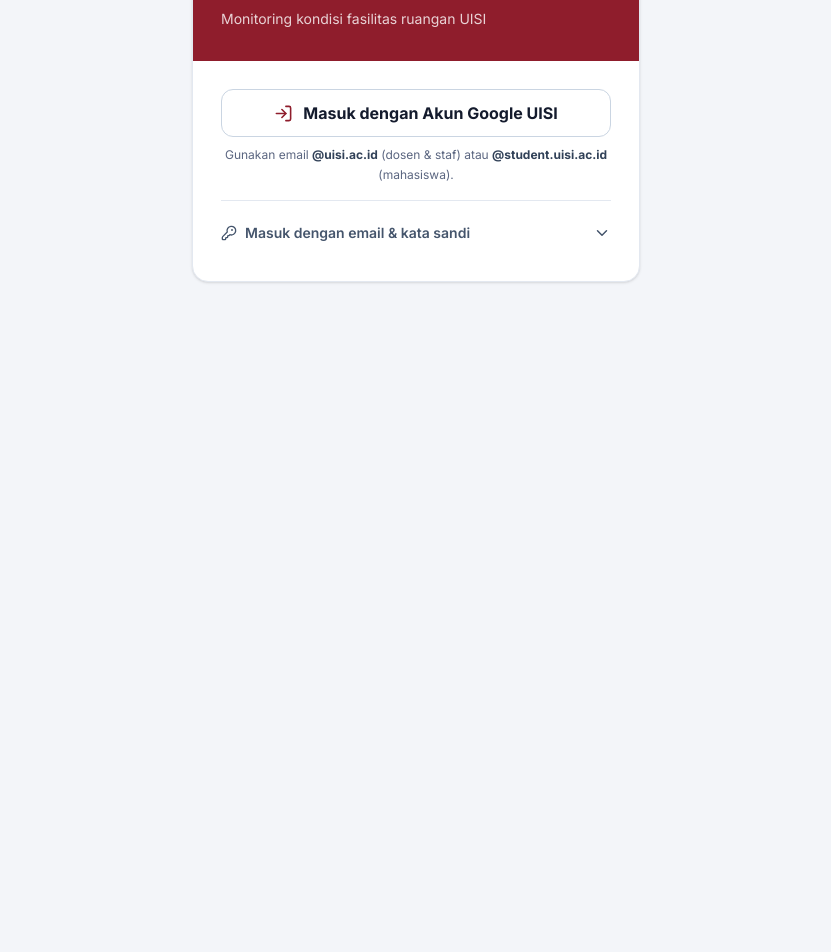
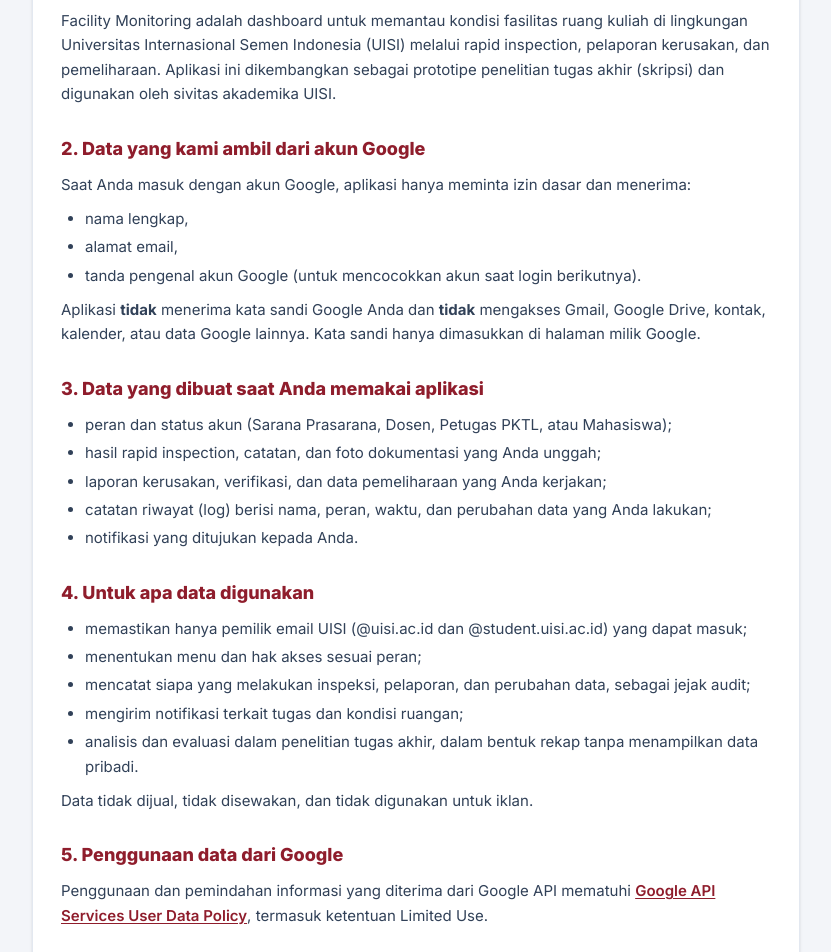
Before and after one commit to farrelreyhan15-design/dashboard-fasilitas, a React (Vite) app: page /privasi in a window 1280 px wide. Before the commit this address led to /login. Shown: the part 320-1272 px from the top of the page, without its empty margins (224-1055 px from the left). Before the commit the page ends 800 px from the top, so only its background shows below. Built offline with nearby package versions, Linux system fonts and the light colour scheme; no server answers.

Commit message:
halaman kebijakan privasi

```diff
--- a/src/App.jsx
+++ b/src/App.jsx
@@ -8,6 +8,7 @@ import Laporan from './pages/Laporan.jsx'
 import Pemeliharaan from './pages/Pemeliharaan.jsx'
 import RuangUISI from './pages/RuangUISI.jsx'
 import Login from './pages/Login.jsx'
+import Privasi from './pages/Privasi.jsx'
 import Pengaturan from './pages/Pengaturan.jsx'
 import RapidInspection from './pages/RapidInspection.jsx'
 import { useAuth } from './context/AuthContext.jsx'
@@ -30,6 +31,7 @@ export default function App() {
     <Routes>
       {/* Halaman yang bisa dibuka tanpa login */}
       <Route path="/login" element={<Login />} />
+      <Route path="/privasi" element={<Privasi />} />
 
       {/* Semua halaman di bawah ini wajib login dulu */}
       <Route
--- a/src/pages/Login.jsx
+++ b/src/pages/Login.jsx
@@ -1,5 +1,5 @@
 import { useState } from 'react'
-import { Navigate, useNavigate } from 'react-router-dom'
+import { Link, Navigate, useNavigate } from 'react-router-dom'
 import { Building2, ChevronDown, Eye, EyeOff, KeyRound, LogIn } from 'lucide-react'
 import { useAuth } from '../context/AuthContext.jsx'
 import TombolGoogle from '../components/TombolGoogle.jsx'
@@ -56,7 +56,7 @@ export default function Login() {
   const galat = error || pesanLogin
 
   return (
-    <div className="min-h-screen bg-page flex items-center justify-center p-4">
+    <div className="min-h-screen bg-page flex flex-col items-center justify-center p-4">
       <div className="w-full max-w-md bg-white border border-line rounded-2xl shadow-sm overflow-hidden">
         {/* Bagian atas berwarna */}
         <div className="bg-primary text-white px-7 py-8 flex flex-col gap-3">
@@ -163,6 +163,9 @@ export default function Login() {
           </div>
         </div>
       </div>
+      <p className="mt-4 text-xs text-muted text-center">
+        <Link to="/privasi" className="underline underline-offset-2 hover:text-primary">Kebijakan Privasi</Link>
+      </p>
     </div>
   )
 }
--- /dev/null
+++ b/src/pages/Privasi.jsx
@@ -0,0 +1,137 @@
+import { Link } from 'react-router-dom'
+import { ArrowLeft, Building2 } from 'lucide-react'
+
+// Halaman Kebijakan Privasi. Bisa dibuka tanpa login (syarat publikasi login Google).
+// Ubah KONTAK dan TANGGAL_BERLAKU bila perlu.
+const KONTAK = 'farrelreyhan15@gmail.com'
+const TANGGAL_BERLAKU = '27 November 2026'
+
+function Bagian({ judul, children }) {
+  return (
+    <section className="flex flex-col gap-2.5">
+      <h2 className="text-lg font-extrabold text-primary">{judul}</h2>
+      <div className="flex flex-col gap-2.5 text-[15px] leading-relaxed text-slate-700">{children}</div>
+    </section>
+  )
+}
+
+export default function Privasi() {
+  return (
+    <div className="min-h-screen bg-page py-8 px-4">
+      <article className="max-w-3xl mx-auto bg-white border border-line rounded-2xl shadow-sm overflow-hidden">
+        <header className="bg-primary text-white px-7 py-8 flex flex-col gap-3">
+          <Building2 size={40} strokeWidth={1.6} />
+          <h1 className="text-2xl font-extrabold leading-tight">Kebijakan Privasi</h1>
+          <p className="text-sm text-white/85">
+            Dashboard Monitoring Kondisi Fasilitas Ruang Kuliah (Facility Monitoring) · Universitas Internasional Semen Indonesia
+          </p>
+          <p className="text-xs text-white/70">Berlaku sejak {TANGGAL_BERLAKU}</p>
+        </header>
+
+        <div className="px-7 py-8 flex flex-col gap-7">
+          <Bagian judul="1. Tentang aplikasi ini">
+            <p>
+              Facility Monitoring adalah dashboard untuk memantau kondisi fasilitas ruang kuliah di lingkungan Universitas Internasional
+              Semen Indonesia (UISI) melalui rapid inspection, pelaporan kerusakan, dan pemeliharaan. Aplikasi ini dikembangkan sebagai
+              prototipe penelitian tugas akhir (skripsi) dan digunakan oleh sivitas akademika UISI.
+            </p>
+          </Bagian>
+
+          <Bagian judul="2. Data yang kami ambil dari akun Google">
+            <p>Saat Anda masuk dengan akun Google, aplikasi hanya meminta izin dasar dan menerima:</p>
+            <ul className="list-disc pl-6 flex flex-col gap-1">
+              <li>nama lengkap,</li>
+              <li>alamat email,</li>
+              <li>tanda pengenal akun Google (untuk mencocokkan akun saat login berikutnya).</li>
+            </ul>
+            <p>
+              Aplikasi <b>tidak</b> menerima kata sandi Google Anda dan <b>tidak</b> mengakses Gmail, Google Drive, kontak, kalender, atau
+              data Google lainnya. Kata sandi hanya dimasukkan di halaman milik Google.
+            </p>
+          </Bagian>
+
+          <Bagian judul="3. Data yang dibuat saat Anda memakai aplikasi">
+            <ul className="list-disc pl-6 flex flex-col gap-1">
+              <li>peran dan status akun (Sarana Prasarana, Dosen, Petugas PKTL, atau Mahasiswa);</li>
+              <li>hasil rapid inspection, catatan, dan foto dokumentasi yang Anda unggah;</li>
+              <li>laporan kerusakan, verifikasi, dan data pemeliharaan yang Anda kerjakan;</li>
+              <li>catatan riwayat (log) berisi nama, peran, waktu, dan perubahan data yang Anda lakukan;</li>
+              <li>notifikasi yang ditujukan kepada Anda.</li>
+            </ul>
+          </Bagian>
+
+          <Bagian judul="4. Untuk apa data digunakan">
+            <ul className="list-disc pl-6 flex flex-col gap-1">
+              <li>memastikan hanya pemilik email UISI (@uisi.ac.id dan @student.uisi.ac.id) yang dapat masuk;</li>
+              <li>menentukan menu dan hak akses sesuai peran;</li>
+              <li>mencatat siapa yang melakukan inspeksi, pelaporan, dan perubahan data, sebagai jejak audit;</li>
+              <li>mengirim notifikasi terkait tugas dan kondisi ruangan;</li>
+              <li>analisis dan evaluasi dalam penelitian tugas akhir, dalam bentuk rekap tanpa menampilkan data pribadi.</li>
+            </ul>
+            <p>Data tidak dijual, tidak disewakan, dan tidak digunakan untuk iklan.</p>
+          </Bagian>
+
+          <Bagian judul="5. Penggunaan data dari Google">
+            <p>
+              Penggunaan dan pemindahan informasi yang diterima dari Google API mematuhi{' '}
+              <a
+                href="https://developers.google.com/terms/api-services-user-data-policy"
+                target="_blank"
+                rel="noreferrer"
+                className="text-primary font-semibold underline underline-offset-2"
+              >
+                Google API Services User Data Policy
+              </a>
+              , termasuk ketentuan Limited Use.
+            </p>
+          </Bagian>
+
+          <Bagian judul="6. Tempat penyimpanan dan pihak ketiga">
+            <p>Data disimpan dan diproses menggunakan layanan berikut, hanya untuk menjalankan aplikasi:</p>
+            <ul className="list-disc pl-6 flex flex-col gap-1">
+              <li><b>Supabase</b> untuk login, basis data, dan penyimpanan foto;</li>
+              <li><b>Vercel</b> untuk menayangkan halaman aplikasi;</li>
+              <li><b>Google</b> untuk proses masuk dengan akun Google.</li>
+            </ul>
+            <p>Data hanya dapat dilihat oleh pengguna sesuai hak aksesnya. Pengelolaan akun dilakukan oleh Sarana Prasarana UISI.</p>
+          </Bagian>
+
+          <Bagian judul="7. Keamanan">
+            <p>
+              Koneksi menggunakan HTTPS. Akses ke setiap data dibatasi di tingkat basis data berdasarkan peran pengguna (row level
+              security), dan setiap perubahan penting tercatat di log riwayat.
+            </p>
+          </Bagian>
+
+          <Bagian judul="8. Lama penyimpanan dan hak Anda">
+            <p>
+              Data disimpan selama akun aktif atau selama dibutuhkan untuk pengelolaan fasilitas dan penelitian. Anda dapat meminta
+              salinan, perbaikan, atau penghapusan data akun Anda dengan menghubungi kontak di bawah. Anda juga dapat mencabut akses
+              aplikasi ini kapan saja melalui pengaturan{' '}
+              <a href="https://myaccount.google.com/connections" target="_blank" rel="noreferrer" className="text-primary font-semibold underline underline-offset-2">
+                akun Google
+              </a>
+              .
+            </p>
+          </Bagian>
+
+          <Bagian judul="9. Kontak">
+            <p>
+              Pertanyaan tentang kebijakan ini dapat dikirim ke{' '}
+              <a href={`mailto:${KONTAK}`} className="text-primary font-semibold underline underline-offset-2">
+                {KONTAK}
+              </a>
+              . Kebijakan ini dapat diperbarui sewaktu-waktu; tanggal berlaku di atas akan disesuaikan.
+            </p>
+          </Bagian>
+
+          <div className="pt-2 border-t border-line">
+            <Link to="/login" className="inline-flex items-center gap-2 min-h-11 font-semibold text-primary">
+              <ArrowLeft size={18} /> Kembali ke halaman masuk
+            </Link>
+          </div>
+        </div>
+      </article>
+    </div>
+  )
+}
```
